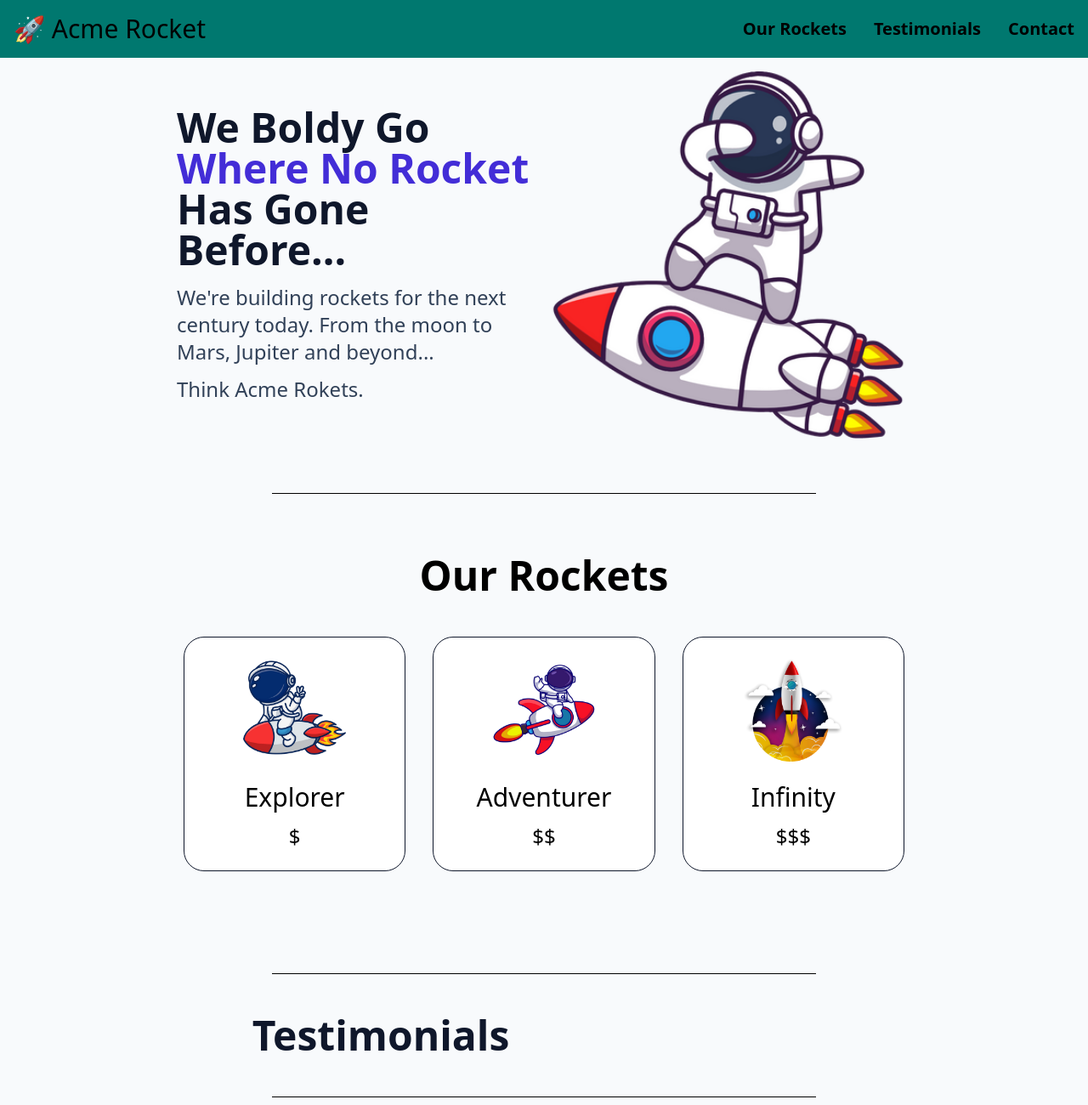
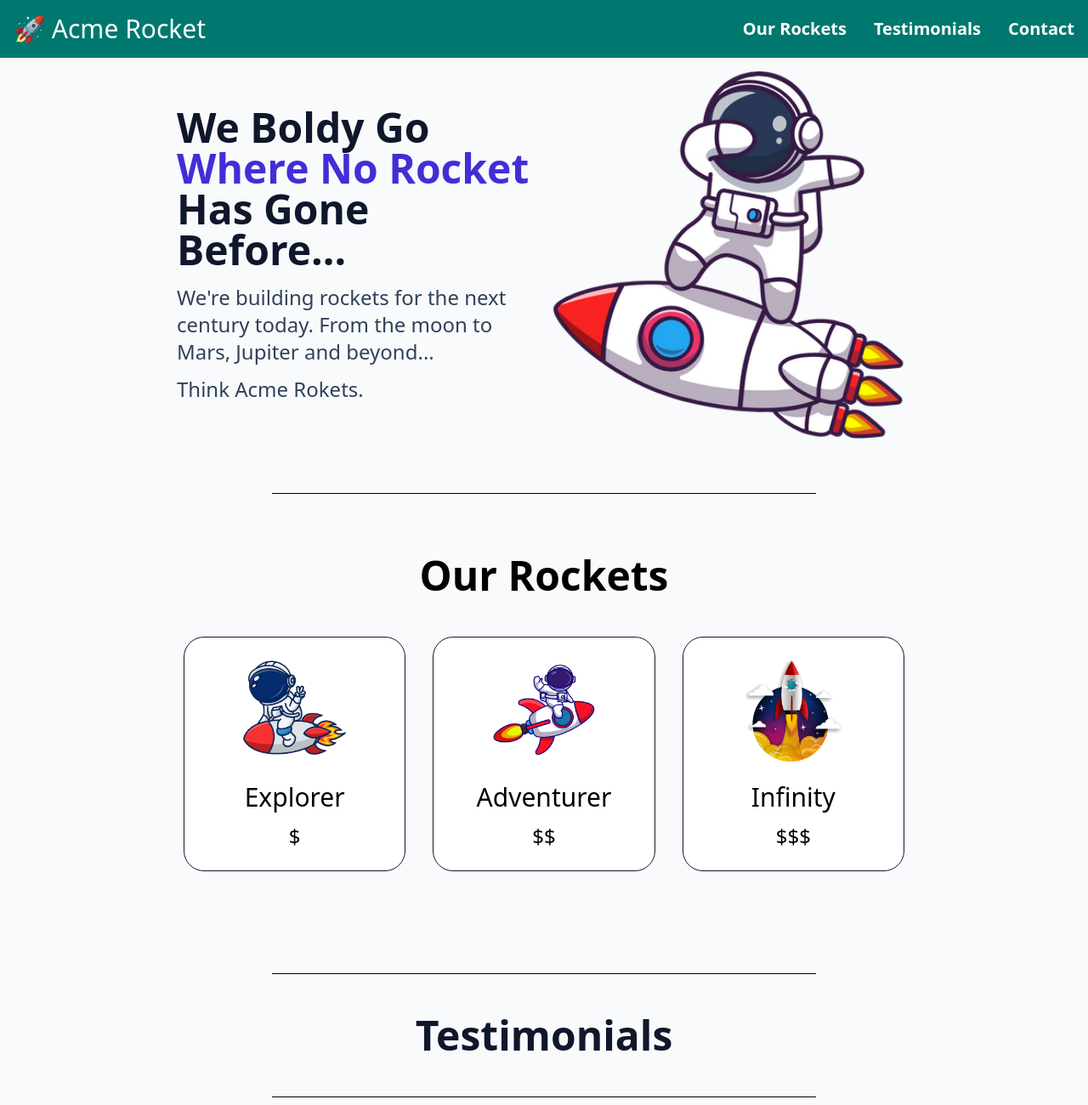
Before and after one commit to HDNhan896/Tailwind_course, a website: page Lesson02/index.html in a window 1280 px wide. Shown: the top 1300 px of the page at 85% size. Drawn offline with Linux system fonts and the light colour scheme.

Commit message:
Update Tailwind course lessons

```diff
--- a/Lesson02/index.html
+++ b/Lesson02/index.html
@@ -11,12 +11,12 @@
 <body class="min-h-screen bg-slate-50 dark:bg-black dark:text-white">
   <header>
     <section class="min-w-screen bg-teal-700 sticky top-0 z-10 p-4 font-bold flex justify-between items-center">
-      <h1 class="text-3xl font-medium">🚀 Acme Rocket</h1>
+      <h1 class="text-3xl font-medium text-white">🚀 Acme Rocket</h1>
       <div>
         <ul class="space-x-8 hidden sm:flex">
-          <li><a href="#rocket" class="hover:opacity-90 text-xl">Our Rockets</a></li>
-          <li><a href="#testimonials" class="hover:opacity-90 text-xl">Testimonials</a></li>
-          <li><a href="#contact" class="hover:opacity-90 text-xl">Contact</a></li>
+          <li><a href="#rocket" class="hover:opacity-90 text-xl text-white">Our Rockets</a></li>
+          <li><a href="#testimonials" class="hover:opacity-90 text-xl text-white">Testimonials</a></li>
+          <li><a href="#contact" class="hover:opacity-90 text-xl text-white">Contact</a></li>
         </ul>
         <button class="text-4xl sm:hidden focus:outline-none mx-5">☰</button>
       </div>
@@ -62,13 +62,13 @@
 
     <hr class="w-1/2 bg-black dark:bg-white mx-auto">
 
-    <section class="max-w-4xl my-12 scroll-mt-20">
+    <section class="mx-auto max-w-4xl my-12 scroll-mt-20">
       <h2 class="text-center text-4xl sm:text-5xl font-bold text-slate-900 dark:text-white">Testimonials</h2>
     </section>
 
     <hr class="w-1/2 bg-black dark:bg-white mx-auto">
 
-    <section class="max-w-4xl my-12 scroll-mt-20">
+    <section class="mx-auto max-w-4xl my-12 scroll-mt-20">
       <h2 class="text-center text-4xl sm:text-5xl font-bold text-slate-900 dark:text-white">Contact Us</h2>
     </section>
   </main>
```
Also changed, not shown: Lesson02/src/output.css.
